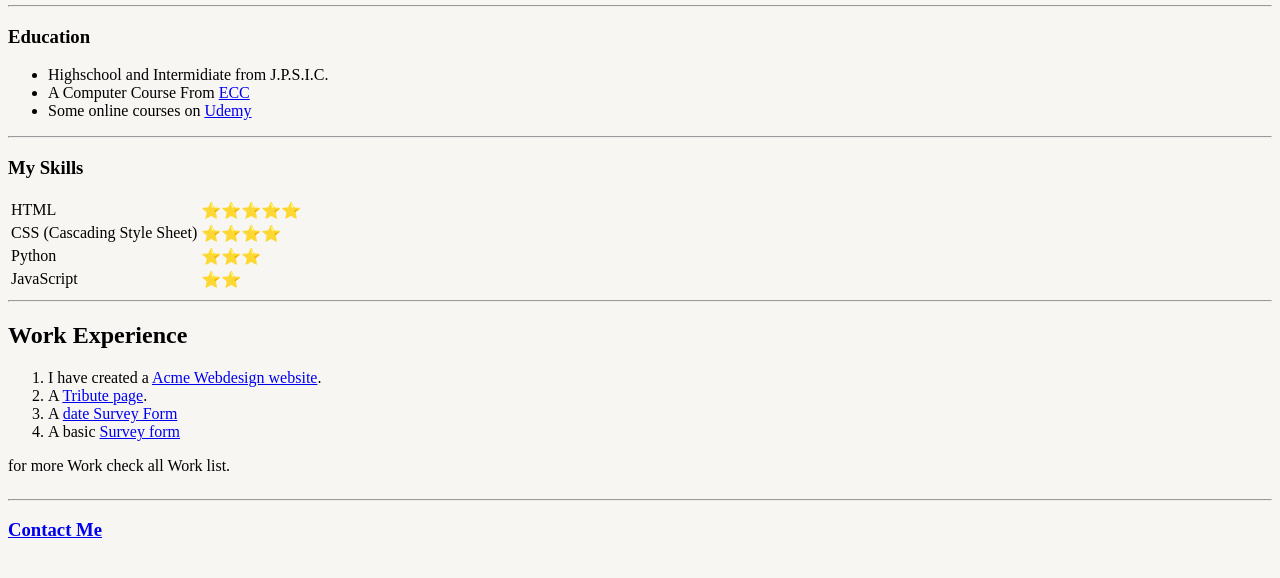
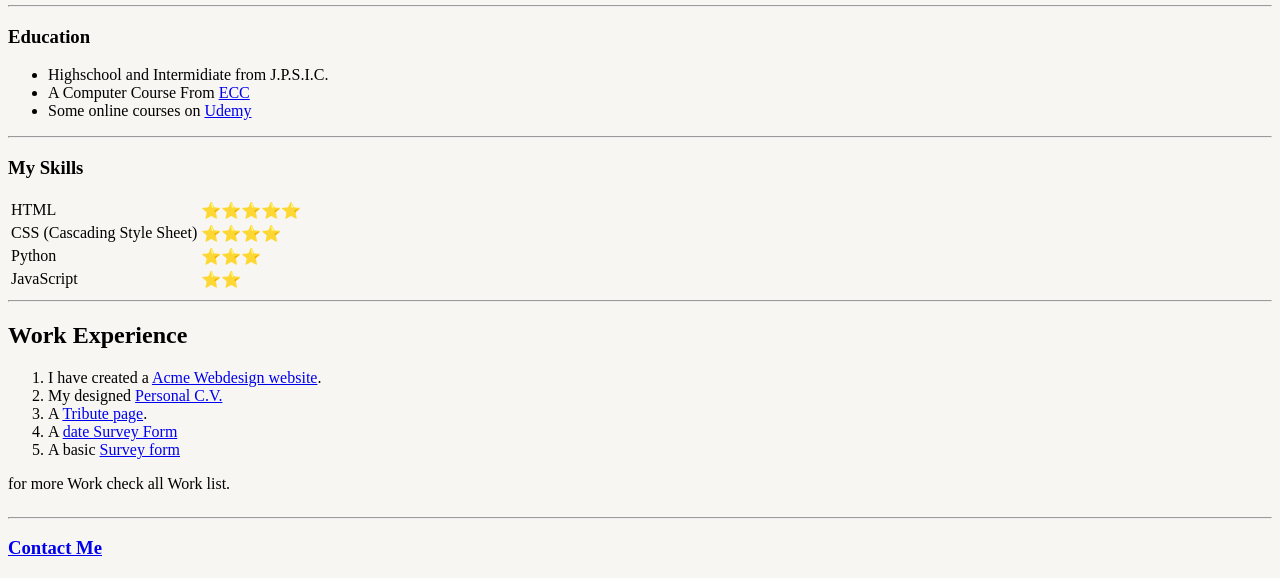
Before and after one commit to SiddharthKumar99/portfolio-site, a plain HTML site: page index.html in a window 1280 px wide. Shown: the part 227-805 px from the top of the page. Drawn offline with Linux system fonts and the light colour scheme.

Commit message:
adding designed personal cv

```diff
--- a/index.html
+++ b/index.html
@@ -50,6 +50,7 @@
     <table>
       <ol>
         <li>I have created a <a href="acme-web-design/index.html" target="_blank"> Acme Webdesign website</a>.</li>
+        <li> My designed <a href='my-cv.html' target='_blank'>Personal C.V. </a></li>
         <li> A <a href="Tribute page/index.html" target="_blank">Tribute page</a>. </li>
         <li>A <a href="forms/datesurvey.html" target="_blank">date Survey Form</a> </li>
         <li>A basic <a href="FreeCodeCamp/surveyform.html" target="_blank">Survey form</a> </li>
```
